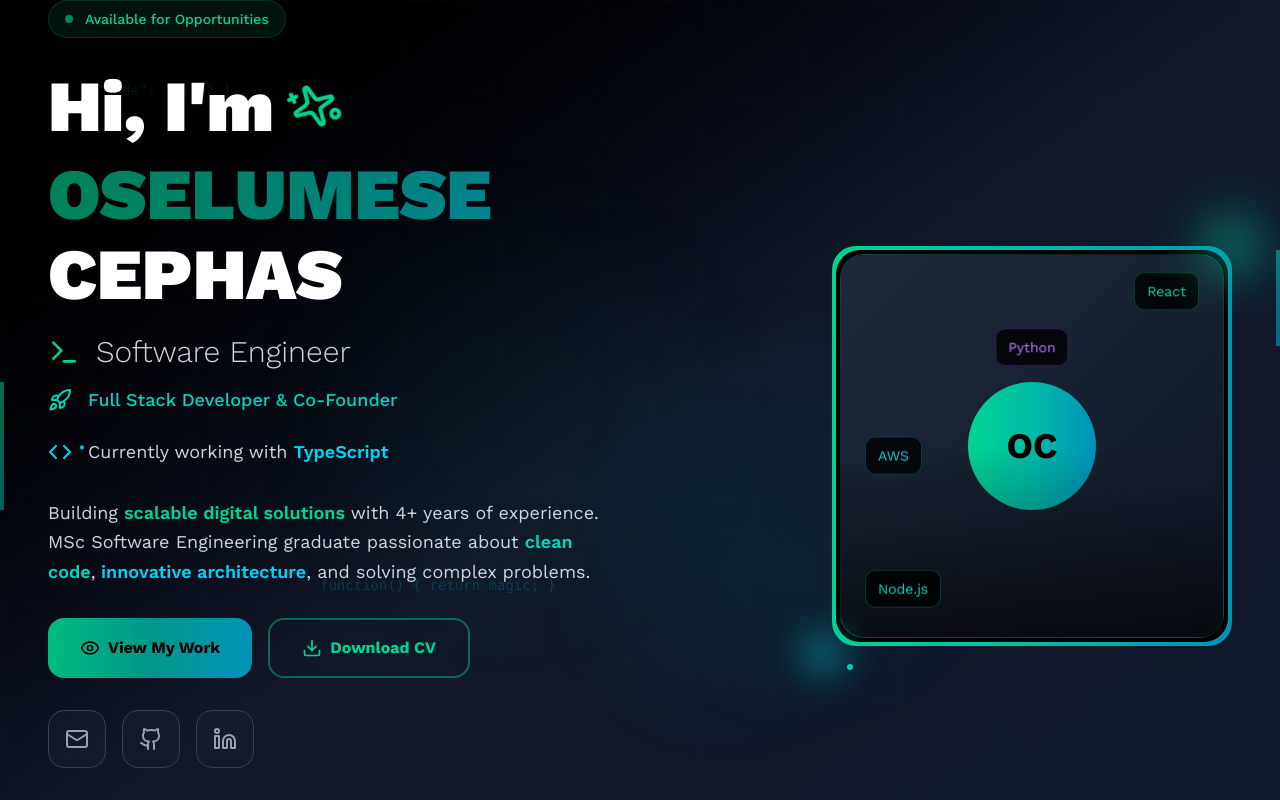
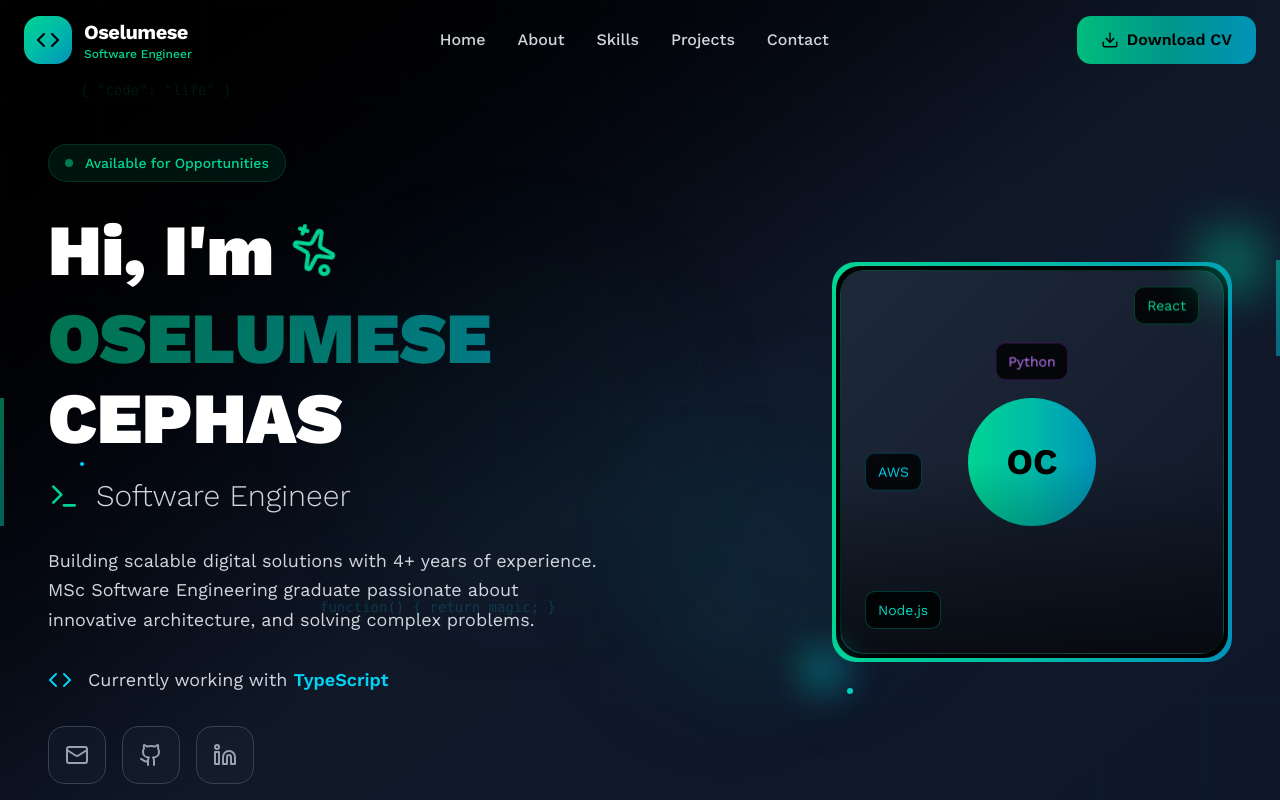
Before and after one commit to cephaz6/cephas-portfolio, a React (Vite) app: page / in a window 1280 px wide. Shown: the top 800 px of the page. Built offline with nearby package versions, Linux system fonts and the light colour scheme.

Commit message:
Updated No Navigation

```diff
--- a/src/App.tsx
+++ b/src/App.tsx
@@ -4,6 +4,7 @@ import ContactSection from "./components/contactSection";
 import HeroSection from "./components/Hero";
 import ProjectsSection from "./components/Projects";
 import SkillsSection from "./components/SkillsSection";
+import Navigation from "./components/Navigation";
 
 function App() {
   const [isLoaded, setIsLoaded] = useState(false);
@@ -19,6 +20,7 @@ function App() {
         isLoaded ? "opacity-100" : "opacity-0"
       }`}
     >
+      <Navigation />
       <main className="w-full">
         <section id="home" className="w-full">
           <HeroSection />
--- a/src/components/Hero.tsx
+++ b/src/components/Hero.tsx
@@ -1,12 +1,9 @@
 import {
   ArrowDown,
   Code,
-  Download,
-  Eye,
   Github,
   LinkedinIcon,
   Mail,
-  Rocket,
   Sparkles,
   Terminal,
 } from "lucide-react";
@@ -73,7 +70,7 @@ const HeroSection = () => {
         <div className="container mx-auto px-6 relative z-10">
           <div className="grid lg:grid-cols-2 gap-12 lg:gap-20 items-center max-w-7xl mx-auto">
             {/* Left Content */}
-            <div className="space-y-8">
+            <div className="space-y-8 pt-36">
               {/* Status Badge */}
               <div className="inline-flex items-center space-x-3 bg-emerald-500/10 border border-emerald-500/20 rounded-full px-4 py-2 backdrop-blur-sm">
                 <div className="w-2 h-2 bg-emerald-400 rounded-full animate-pulse"></div>
@@ -103,13 +100,23 @@ const HeroSection = () => {
                     </div>
                   </div>
 
-                  <div className="flex items-center space-x-4">
+                  {/* <div className="flex items-center space-x-4">
                     <Rocket className="text-teal-400 w-6 h-6" />
                     <div className="text-lg text-teal-400 font-medium">
                       Full Stack Developer & Co-Founder
                     </div>
+                  </div> */}
+                </div>
               </div>
 
+              {/* Description */}
+              <p className="text-gray-300 text-lg leading-relaxed max-w-2xl">
+                Building scalable digital solutions with 4+ years of experience.
+                MSc Software Engineering graduate passionate about innovative
+                architecture, and solving complex problems.
+              </p>
+
+              <div className="space-y-4">
                 {/* Dynamic Tech Display */}
                 <div className="flex items-center space-x-4 mt-6">
                   <Code className="text-cyan-400 w-6 h-6" />
@@ -121,26 +128,9 @@ const HeroSection = () => {
                   </div>
                 </div>
               </div>
-              </div>
-
-              {/* Description */}
-              <p className="text-gray-300 text-lg leading-relaxed max-w-2xl">
-                Building{" "}
-                <span className="text-emerald-400 font-semibold">
-                  scalable digital solutions
-                </span>{" "}
-                with 4+ years of experience. MSc Software Engineering graduate
-                passionate about{" "}
-                <span className="text-teal-400 font-semibold">clean code</span>,
-                <span className="text-cyan-400 font-semibold">
-                  {" "}
-                  innovative architecture
-                </span>
-                , and solving complex problems.
-              </p>
 
               {/* CTA Buttons */}
-              <div className="flex flex-wrap gap-4">
+              {/* <div className="flex flex-wrap gap-4">
                 <button className="group relative px-8 py-4 bg-gradient-to-r from-emerald-500 via-teal-600 to-cyan-600 text-black font-bold rounded-2xl transition-all duration-300 transform hover:scale-105 hover:shadow-2xl hover:shadow-emerald-500/50 overflow-hidden">
                   <div className="absolute inset-0 bg-gradient-to-r from-emerald-400 via-teal-500 to-cyan-500 opacity-0 group-hover:opacity-100 transition-opacity duration-300"></div>
                   <span className="relative flex items-center space-x-2">
@@ -155,7 +145,7 @@ const HeroSection = () => {
                     <span>Download CV</span>
                   </span>
                 </button>
-              </div>
+              </div> */}
 
               {/* Social Links */}
               <div className="flex space-x-4">
@@ -185,7 +175,7 @@ const HeroSection = () => {
               </div>
 
               {/* Stats */}
-              <div className="grid grid-cols-3 gap-8 pt-8 border-t border-gray-800/50">
+              <div className="grid grid-cols-3 gap-8 pt-8 border-t border-gray-800/50 pb-4">
                 {[
                   { number: "4+", label: "Years Experience", color: "emerald" },
                   { number: "50+", label: "Projects Built", color: "teal" },
```
Also changed, not shown: src/components/Navigation.tsx (+1 -9 lines). Lines whose indentation alone changed are shown as unchanged.
